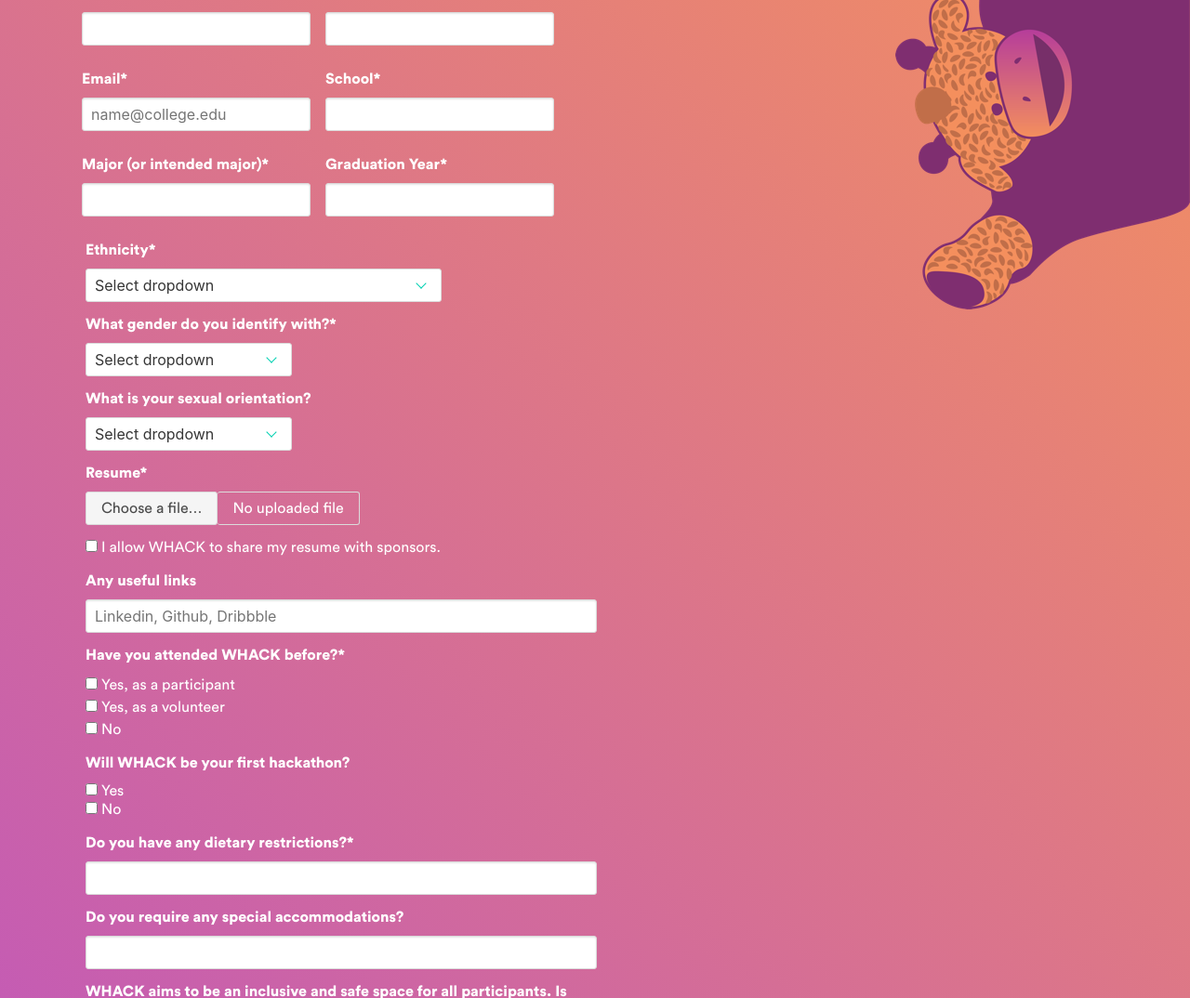
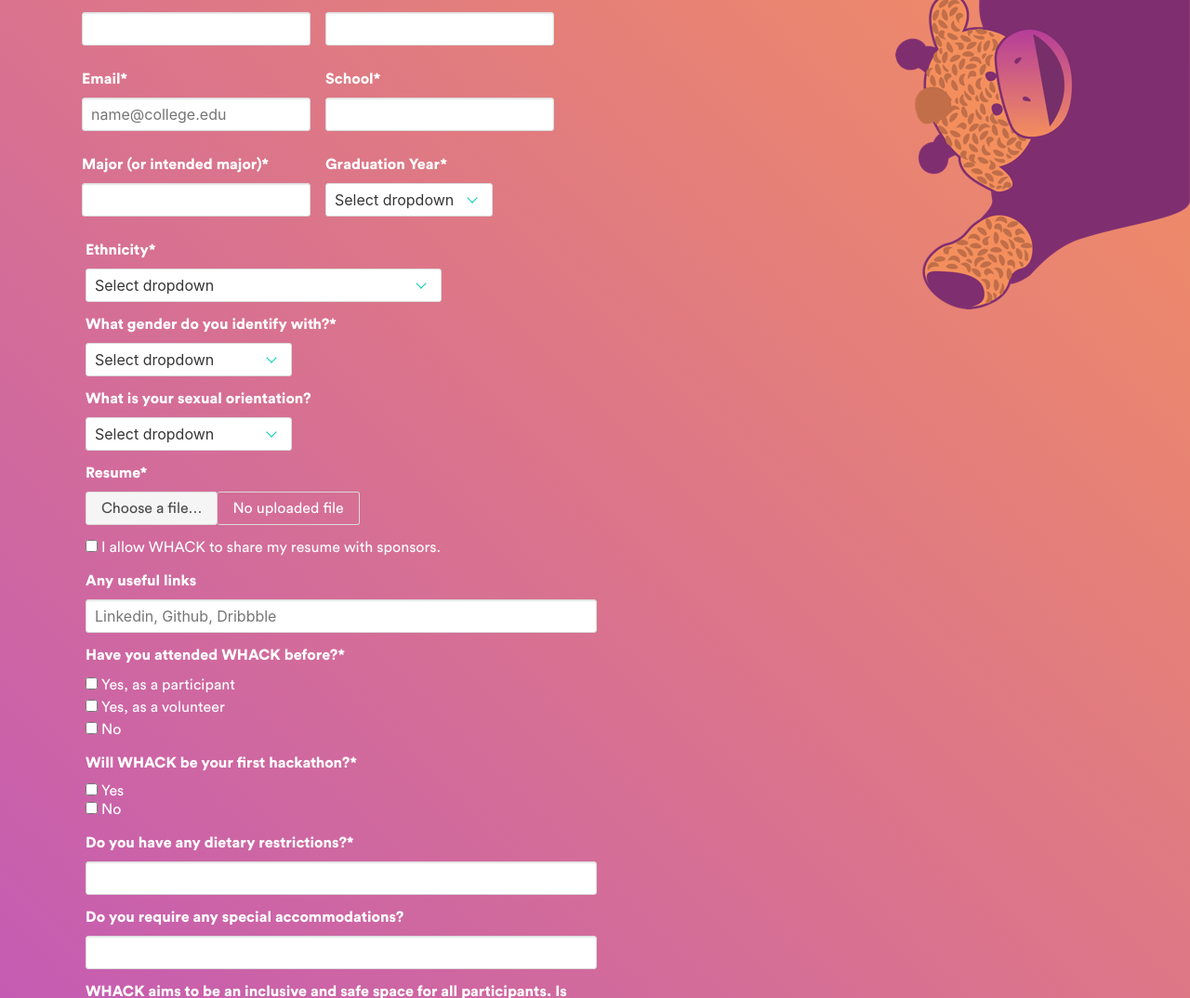
Before and after one commit to wellesleyhack/fall2018, a Flask app: page /registration in a window 1280 px wide. Shown: the part 223-1297 px from the top of the page at 93% size. Run offline with Flask 2, Linux system fonts and the light colour scheme; some libraries are stand-ins or nearby versions.

Commit message:
add favicon, add gitignore, grad year dropdown

```diff
--- a/templates/registration.html
+++ b/templates/registration.html
@@ -22,12 +22,9 @@
         <div class="column">
           <a class="nav-item" id="nav_class" href="#"><img src="static/img/logo.png" alt="Logo"></a>
 
-
-
           <h1 id="registration-title">Application
           </h1><br>
           <form id="data" class="container" method="post" name='registration' enctype="multipart/form-data">
-
 
             <div class="columns">
               <div class="column" style="padding: 0.75rem 0.5rem">
@@ -38,7 +35,6 @@
                   </div>
                 </div>
               </div>
-
 
               <div class="column" style="padding: 0.75rem 0.5rem">
                 <div class="field">
@@ -55,7 +51,6 @@
               </div>
             </div>
 
-
             <div class="columns">
               <div class="column" style="padding: 0.75rem 0.5rem">
                 <div class="field">
@@ -65,7 +60,6 @@
                   </div>
                 </div>
               </div>
-
 
               <div class="column" style="padding: 0.75rem 0.5rem">
                 <div class="field">
@@ -82,7 +76,6 @@
               </div>
             </div>
 
-
             <div class="columns">
               <div class="column" style="padding: 0.75rem 0.5rem">
                 <div class="field">
@@ -93,12 +86,20 @@
                 </div>
               </div>
 
-
               <div class="column" style="padding: 0.75rem 0.5rem">
                 <div class="field">
                   <label class="label">Graduation Year*</label>
                   <div class="control">
-                    <input class="input required_input" id="graduation_year" type="text" required>
+                    <div class="select required_input" required>
+                      <select id="graduation_year" >
+                        <option>Select dropdown</option>
+                        <option>2018</option>
+                        <option>2019</option>
+                        <option>2020</option>
+                        <option>2021</option>
+                        <option>Other</option>
+                      </select>
+                    </div>
                   </div>
                 </div>
               </div>
@@ -250,9 +251,9 @@
 
 
             <div class="field">
-              <label class="label">Will WHACK be your first hackathon?</label>
+              <label class="label">Will WHACK be your first hackathon?*</label>
               <div class="control">
-                <label id="first_hackathon" class="checkbox">
+                <label id="first_hackathon" class="required_input checkbox">
                   <input type="checkbox"> Yes <br/>
                   <input type="checkbox"> No
                 </label>
@@ -310,9 +311,6 @@
           </form>
 
         </div>
-
-
-
 
       </div>
     </div>
```
Also changed, not shown: static/img/fav.png, 1 other file.
